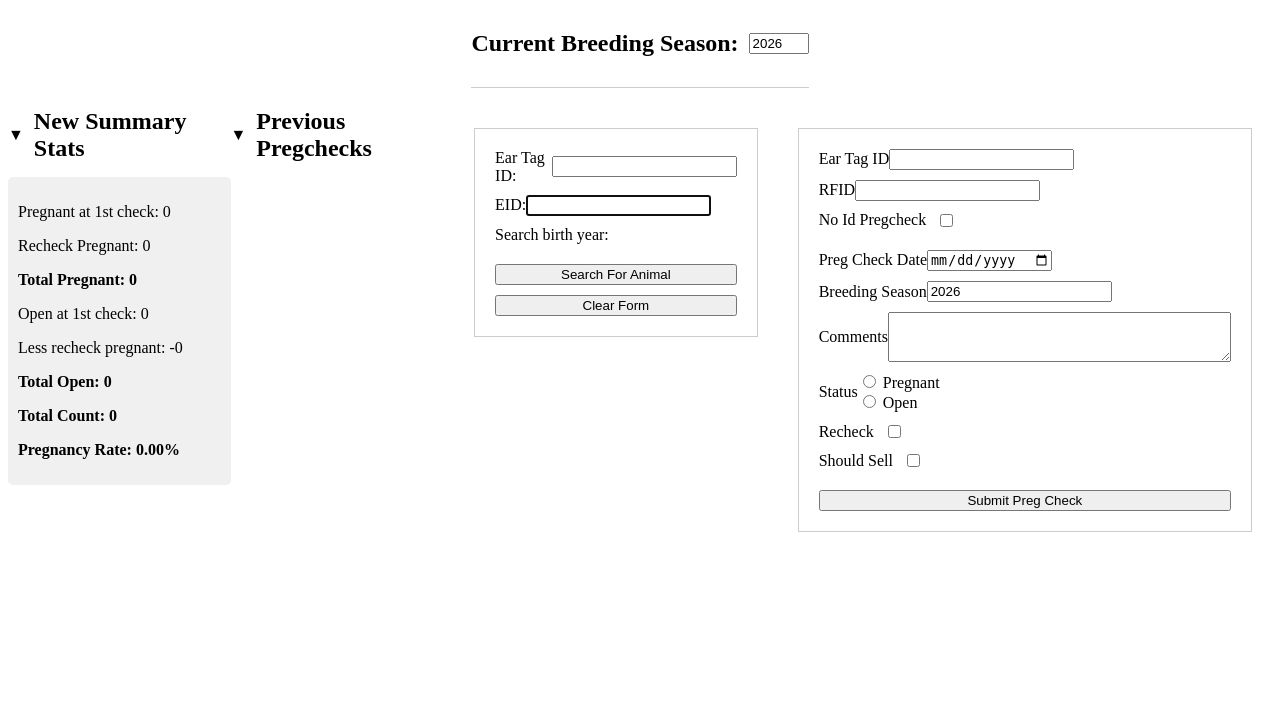
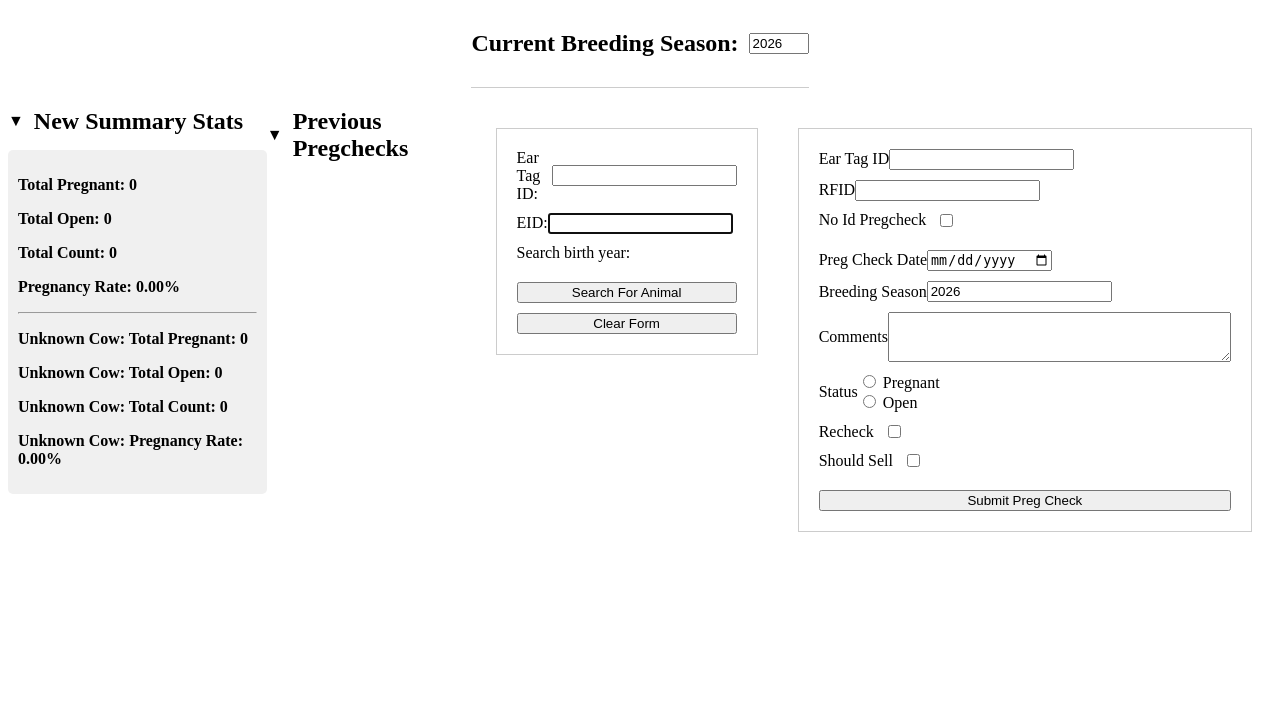
Before and after one commit to pwbryant/ranch-tools-application, a Django app: page /pregchecks/ in a window 1280 px wide. Shown: the part 27-734 px from the top of the page. Run offline with Django 4.2, Linux system fonts and the light colour scheme; data comes from the database, SQL or seed files in the repository; data that the repository does not hold is empty.

Commit message:
add latest cow manager to PregCheck model

```diff
--- a/django_project/ranch_tools/preg_check/models.py
+++ b/django_project/ranch_tools/preg_check/models.py
@@ -1,4 +1,5 @@
 from django.db import models
+from django.db.models import OuterRef, Subquery
 from django.utils import timezone
 
 
@@ -57,7 +58,43 @@ class Cow(models.Model):
         unique_together = [['ear_tag_id', 'birth_year']]
 
 
+class LatestPregCheckQuerySet(models.QuerySet):
+    """Custom QuerySet for PregCheck filtering."""
+
+    def latest_per_cow(self):
+        """
+        Return only the latest PregCheck per cow based on check_date.
+        Excludes PregChecks where cow is None.
+        Uses check_date (descending) and id (descending) as tiebreaker.
+        """
+        # Exclude pregchecks without an associated cow
+        qs = self.exclude(cow=None)
+
+        # Get the id of the latest check for each cow
+        latest_ids = PregCheck.objects.filter(
+            cow=OuterRef('cow'),
+            cow__isnull=False
+        ).order_by('-check_date', '-id').values('id')[:1]
+
+        # Return only those PregChecks
+        return qs.filter(id__in=Subquery(latest_ids))
+
+
+class LatestPregCheckManager(models.Manager):
+    """Custom manager for PregCheck model."""
+
+    def get_queryset(self):
+        return LatestPregCheckQuerySet(self.model, using=self._db)
+
+    def latest_per_cow(self):
+        """Convenience method to get latest per cow."""
+        return self.get_queryset().latest_per_cow()
+
+
 class PregCheck(models.Model):
+    objects = models.Manager()  # Default manager
+    latest_objects = LatestPregCheckManager()  # Custom manager
+
     def save(self, *args, **kwargs):
         if self.recheck and self.cow:
             previous = PregCheck.objects.filter(
--- a/django_project/ranch_tools/preg_check/static/preg_check/js/script.js
+++ b/django_project/ranch_tools/preg_check/static/preg_check/js/script.js
@@ -204,14 +204,15 @@ document.addEventListener('DOMContentLoaded', function() {
 
                     // Populate stats content
                     entriesContainer.innerHTML = `
-                        <p>Pregnant at 1st check: ${data.first_check_pregnant}</p>
-                        <p>Recheck Pregnant: ${data.recheck_pregnant}</p>
                         <p><b>Total Pregnant: ${data.total_pregnant}</b></p>
-                        <p>Open at 1st check: ${data.first_check_open}</p>
-                        <p>Less recheck pregnant: -${data.recheck_pregnant}</p>
                         <p><b>Total Open: ${data.total_open}</b></p>
                         <p><b>Total Count: ${data.total_count}</b></p>
                         <p><b>Pregnancy Rate: ${data.pregnancy_rate.toFixed(2)}%</b></p>
+                        <hr>
+                        <p><b>Unknown Cow: Total Pregnant: ${data.total_no_cow_pregnant_count}</b></p>
+                        <p><b>Unknown Cow: Total Open: ${data.total_no_cow_opens_count}</b></p>
+                        <p><b>Unknown Cow: Total Count: ${data.total_no_cow_count}</b></p>
+                        <p><b>Unknown Cow: Pregnancy Rate: ${data.no_cow_pregnancy_rate.toFixed(2)}%</b></p>
                     `;
                 })
                 .catch(error => {
--- a/django_project/ranch_tools/preg_check/views.py
+++ b/django_project/ranch_tools/preg_check/views.py
@@ -262,31 +262,56 @@ class PregCheckSummaryStatsView(View):
         if not stats_breeding_season:
             return HttpResponseBadRequest("stats_breeding_season parameter is required.")
 
-        all_checks = PregCheck.objects.filter(breeding_season=stats_breeding_season)
-        total_pregnant_count = all_checks.filter(is_pregnant=True).count()
-        all_opens_count = all_checks.filter(is_pregnant=False).count()
+        # all_checks = PregCheck.latest_objects.filter(breeding_season=stats_breeding_season).latest_per_cow()
+        # with cow checks
+        checks_with_cows = PregCheck.latest_objects.filter(breeding_season=stats_breeding_season).latest_per_cow()
 
-        rechecks = all_checks.filter(recheck=True)
-        preg_rechecks_count = rechecks.filter(is_pregnant=True).count()
-        open_rechecks_count = rechecks.filter(is_pregnant=False).count()
+        total_pregnant_count = checks_with_cows.filter(is_pregnant=True).count()
+        total_opens_count = checks_with_cows.filter(is_pregnant=False).count()
+        total_count = total_pregnant_count + total_opens_count
 
-        first_pass_pregs_count = total_pregnant_count - preg_rechecks_count
-        first_pass_open_count = all_opens_count - open_rechecks_count
-
-        total_open_count = first_pass_open_count - preg_rechecks_count
-        total_count = total_open_count + total_pregnant_count
         pregnancy_rate = (total_pregnant_count / total_count) * 100 if total_count > 0 else 0
 
+        checks_without_cows = PregCheck.objects.filter(cow=None, breeding_season=stats_breeding_season)
+        total_no_cow_pregnant_count = checks_without_cows.filter(is_pregnant=True).count()
+        total_no_cow_opens_count = checks_without_cows.filter(is_pregnant=False).count()
+        total_no_cow_count = total_no_cow_pregnant_count + total_no_cow_opens_count
+
+        no_cow_pregnancy_rate = (total_no_cow_pregnant_count / total_no_cow_count) * 100 if total_no_cow_count > 0 else 0
+
+
+        # without cow checks
+        # checks_without_cows = all_checks.filter(cow=None)
+
+        # total_pregnant_count = all_checks.filter(is_pregnant=True).count()
+        # all_opens_count = all_checks.filter(is_pregnant=False).count()
+
+        # rechecks = all_checks.filter(recheck=True)
+        # preg_rechecks_count = rechecks.filter(is_pregnant=True).count()
+        # open_rechecks_count = rechecks.filter(is_pregnant=False).count()
+
+        # first_pass_pregs_count = total_pregnant_count - preg_rechecks_count
+        # first_pass_open_count = all_opens_count - open_rechecks_count
+
+        # total_open_count = first_pass_open_count - preg_rechecks_count
+        # total_count = total_open_count + total_pregnant_count
+        # pregnancy_rate = (total_pregnant_count / total_count) * 100 if total_count > 0 else 0
+
         summary_stats = {
-            'first_check_pregnant': first_pass_pregs_count,
-            'recheck_pregnant': preg_rechecks_count,
+            # 'first_check_pregnant': first_pass_pregs_count,
+            # 'recheck_pregnant': preg_rechecks_count,
             'total_pregnant': total_pregnant_count,
-            'first_check_open': first_pass_open_count,
-            'less_recheck_pregnant': preg_rechecks_count,
-            'total_open': total_open_count,
+            # 'first_check_open': first_pass_open_count,
+            # 'less_recheck_pregnant': preg_rechecks_count,
+            'total_open': total_opens_count,
             'total_count': total_count,
-            'pregnancy_rate': pregnancy_rate
-	}
+            'pregnancy_rate': pregnancy_rate,
+
+            'total_no_cow_pregnant_count': total_no_cow_pregnant_count,
+            'total_no_cow_opens_count': total_no_cow_opens_count,
+            'total_no_cow_count': total_no_cow_count,
+            'no_cow_pregnancy_rate': no_cow_pregnancy_rate,
+    	}
 
         return JsonResponse(summary_stats)
 
--- a/django_project/ranch_tools/templates/preg_check/report-5.html
+++ b/django_project/ranch_tools/templates/preg_check/report-5.html
@@ -19,7 +19,7 @@
         <a href="{% url 'pregcheck-reports' %}" class="nav-button">← Back to Reports</a>
         <a href="/pregchecks" class="nav-button">← Back to Pregnancy Checks</a>
     </div>
-    <h1>Report Five — Summary by Birth Year</h1>
+    <h1>Pregnancy Rate by Cow Age</h1>
 
     <form method="get" action="">
         <label for="breeding_season">Breeding season:</label>
```
